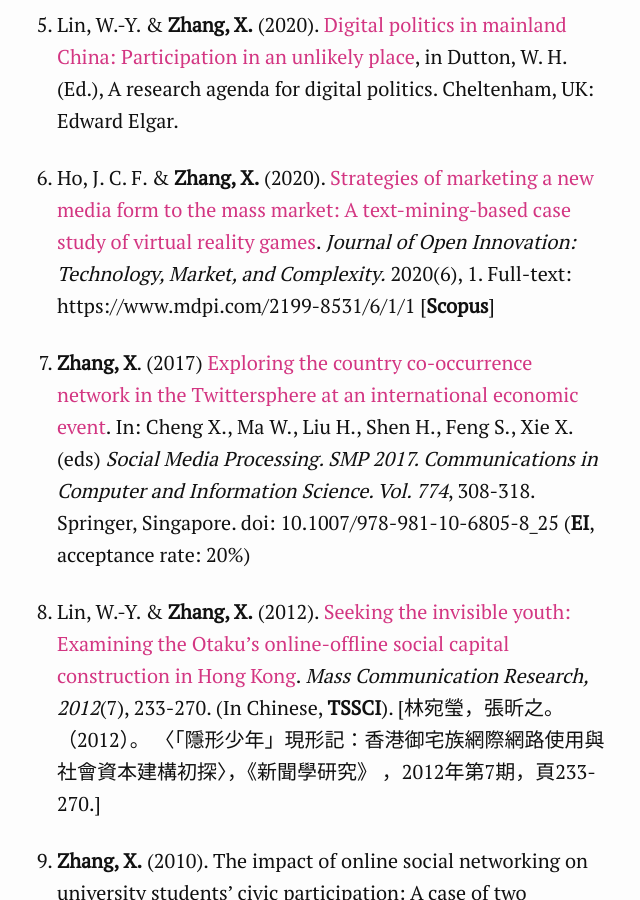
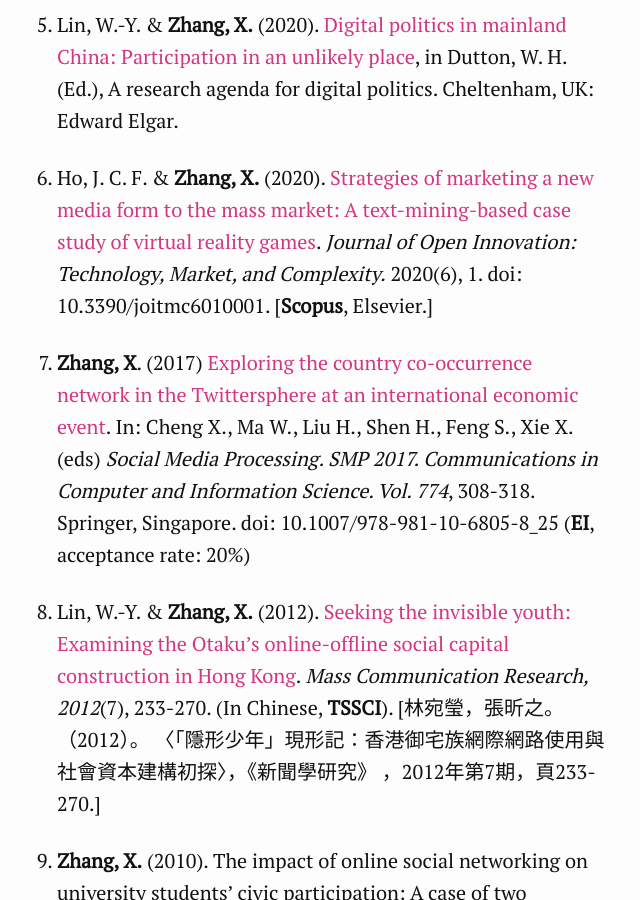
Before and after one commit to xzzhang2/xzzhang2.github.io, a Jekyll site: the page built from pages/pubs.md, in a window 1280 px wide and 900 px high, scrolled down 8046 px. Shown: the whole window, without its empty margins (333-973 px from the left). Built offline with Jekyll 4.4.1, drawn with Linux system fonts in a browser that asks for light colours; some of the changed text lies outside the part shown.

Commit message:
updating information

```diff
--- a/pages/pubs.md
+++ b/pages/pubs.md
@@ -94,7 +94,7 @@
 
 5. Lin, W.-Y. & **Zhang, X.** (2020). [Digital politics in mainland China: Participation in an unlikely place](https://www.researchgate.net/publication/342022836_The_role_of_digital_media_in_China_participation_in_an_unlikely_place), in Dutton, W. H. (Ed.), A research agenda for digital politics. Cheltenham, UK: Edward Elgar.
 
-6. Ho, J. C. F. & **Zhang, X.** (2020). [Strategies of marketing a new media form to the mass market: A text-mining-based case study of virtual reality games](https://doi.org/10.3390/joitmc6010001).  *Journal of Open Innovation: Technology, Market, and Complexity.* 2020(6), 1. Full-text: https://www.mdpi.com/2199-8531/6/1/1  [**Scopus**]
+6. Ho, J. C. F. & **Zhang, X.** (2020). [Strategies of marketing a new media form to the mass market: A text-mining-based case study of virtual reality games](https://www.sciencedirect.com/science/article/pii/S2199853122002542).  *Journal of Open Innovation: Technology, Market, and Complexity.* 2020(6), 1. doi: 10.3390/joitmc6010001. [**Scopus**, Elsevier.]
 
 5. **Zhang, X**. (2017) [Exploring the country co-occurrence network in the Twittersphere at an international economic event](https://link.springer.com/chapter/10.1007/978-981-10-6805-8_25). In: Cheng X., Ma W., Liu H., Shen H., Feng S., Xie X. (eds) *Social Media Processing. SMP 2017. Communications in Computer and Information Science. Vol. 774*, 308-318. Springer, Singapore. doi: 10.1007/978-981-10-6805-8_25 (**EI**, acceptance rate: 20%)
 
```
Also changed, not shown: other parts of pages/pubs.md (+1 -1 lines).
